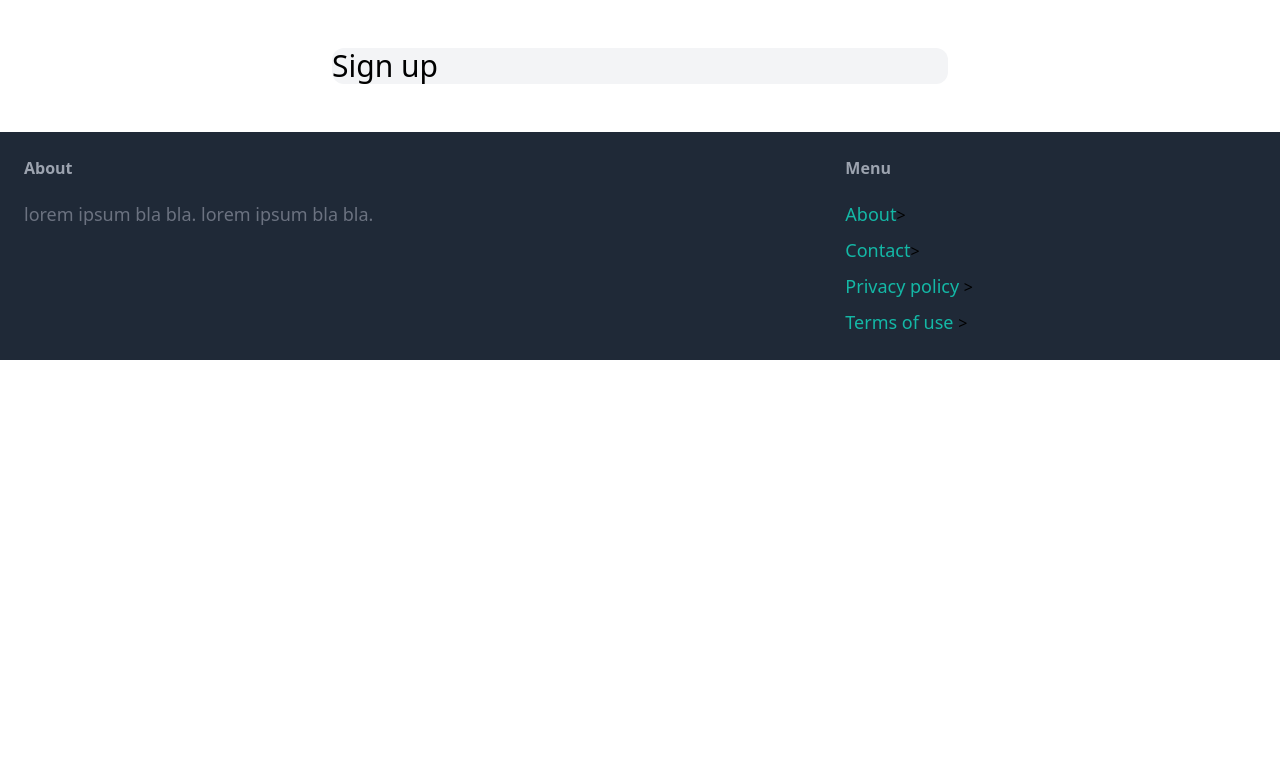
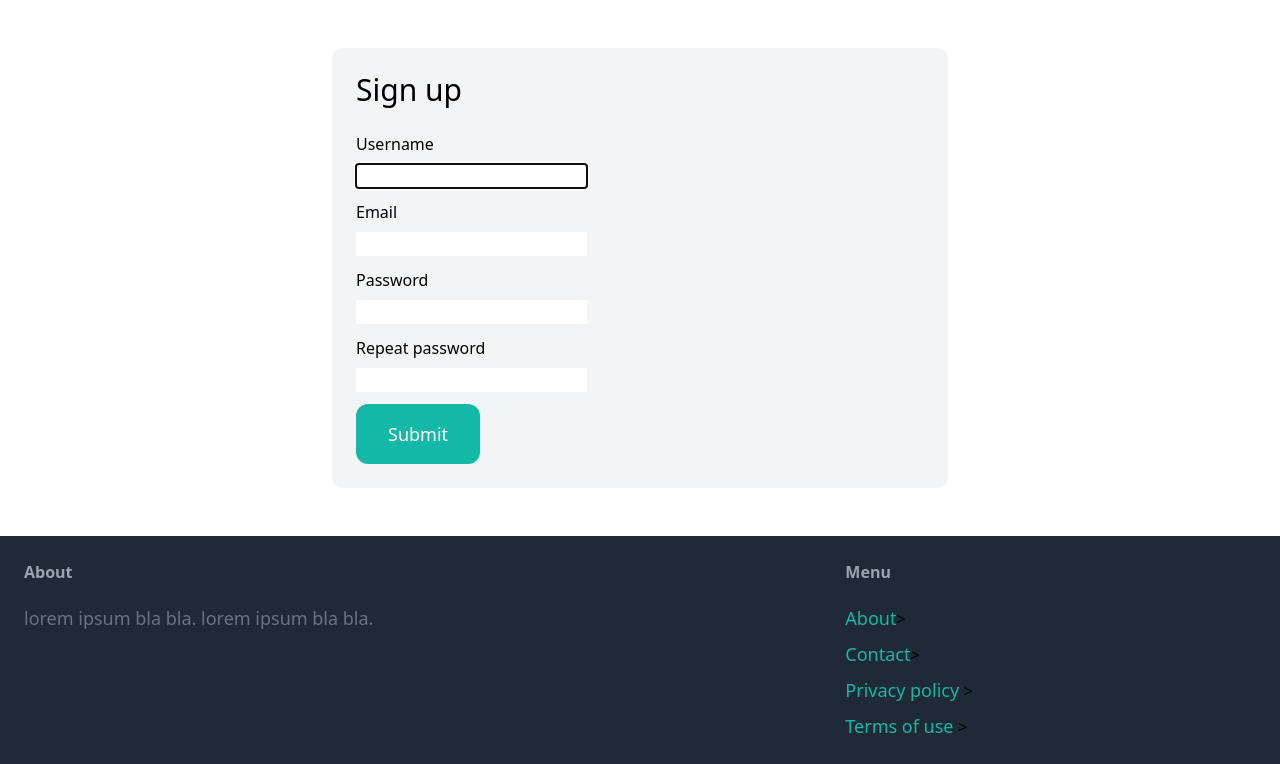
Before and after one commit to VictoriaPriscila28/marketplace, a Django app: page /signup/ in a window 1280 px wide. Shown: the part 77-841 px from the top of the page. Before the commit the page ends 437 px from the top, so only its background shows below. Run offline with Django 5.2, Linux system fonts and the light colour scheme; some libraries are stand-ins or nearby versions.

Commit message:
signing up

```diff
--- a/core/forms.py
+++ b/core/forms.py
@@ -6,3 +6,20 @@
     class Meta:
         model = User
         fields = ('username','email','password1','password2')
+
+        username = forms.CharField(widget=forms.TextInput(attrs={
+            'placeholder': 'Your username',
+            'class': 'w-full py-4 px-6 rounded-xl'
+        }))
+        email = forms.CharField(widget=forms.EmailInput(attrs={
+            'placeholder': 'Your email address',
+            'class': 'w-full py-4 px-6 rounded-xl'
+        }))
+        password1 = forms.CharField(widget=forms.PasswordInput(attrs={
+            'placeholder': 'Your password',
+            'class': 'w-full py-4 px-6 rounded-xl'
+        }))
+        password2 = forms.CharField(widget=forms.PasswordInput(attrs={
+            'placeholder': 'Repeat password',
+            'class': 'w-full py-4 px-6 rounded-xl'
+        }))
--- a/core/templates/core/signup.html
+++ b/core/templates/core/signup.html
@@ -1,8 +1,40 @@
 {% extends 'core/base.html' %}
 {% block title %} Sign up {% endblock %}
 {% block content %}
-<div class="w-1/2 my-6 mx-auto bg-gray-100 rounded-xl">
+<div class="w-1/2 my-6 mx-auto p-6 bg-gray-100 rounded-xl">
     <h1 class="mb-6 text-3xl"> Sign up</h1>
+    <form method="post" action=".">
+        {% csrf_token %}
+
+        <div class="mb-3">
+            <label class="inline-block mb-2"> Username</label><br>
+            {{ form.username }}
+        </div>
+
+        <div class="mb-3">
+            <label class="inline-block mb-2"> Email</label><br>
+            {{ form.email }}
+        </div>
+        <div class="mb-3">
+            <label class="inline-block mb-2"> Password</label><br>
+            {{ form.password1 }}
+        </div>
+        <div class="mb-3">
+            <label class="inline-block mb-2"> Repeat password</label><br>
+            {{ form.password2 }}
+        </div>
+        {% if form.errors or form.non_field_errors %}
+            <div class="mb-3 p-6 bg-red-100 rounded-xl">
+                {% for field in form %}
+                    {{ field.errors }}
+                {% endfor %}
+                {{ form.non_field_errors }}
+
+            </div>
+        {% endif %}
+        <button class="py-4 px-8 text-lg bg-teal-500 hover:bg-teal-700 rounded-xl text-white">Submit</button>
+
+    </form>
 </div>
 
 
--- a/item/templates/item/detail.html
+++ b/item/templates/item/detail.html
@@ -6,6 +6,7 @@
     <div class="col-span-3">
         <img src="{{ item.image.url }}" class="rounded-xl">
     </div>
+
     <div class="col-span-2 p-6 bg-gray-100 rounded-xl">
         <h1 class="mb-6 text-3xl">{{ item.name }}</h1>
         <p class="text-gray-500"><strong>Price:</strong>{{ item.price  }}</p>
@@ -15,7 +16,7 @@
             <p class="text-gray-700">
                 <strong class="text-gray-500">Description</strong><br>
                 {{ item.description }}
-        </p>
+            </p>
         {% endif %}
 
         <a href="#" class="inline-block mt-6 px-6 py-3 text-lg font-semibold bg-teal-500 text-white rounded-xl hover:bg-teal-700"> Contact seller</a>
--- a/marketplace/urls.py
+++ b/marketplace/urls.py
@@ -2,7 +2,6 @@
 from django.conf.urls.static import static
 from django.contrib import admin
 from django.urls import path, include
-from core.views import index, contact
 
 urlpatterns = [
 
```
